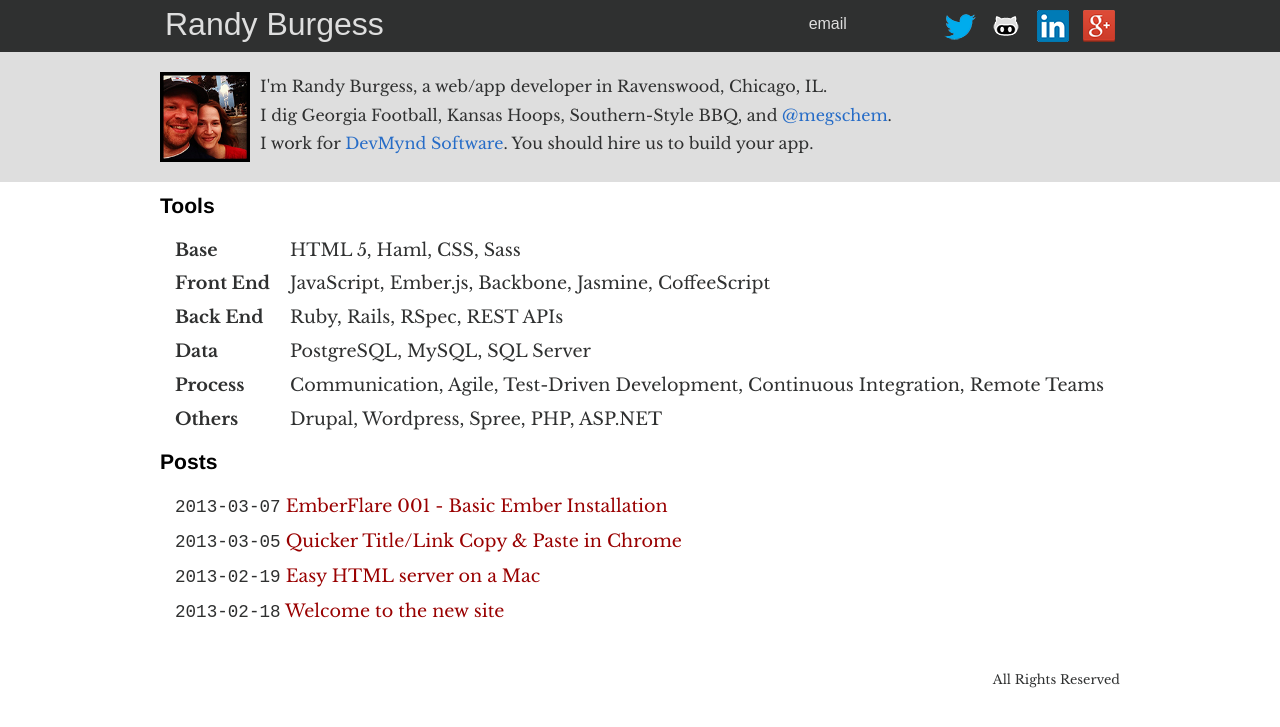
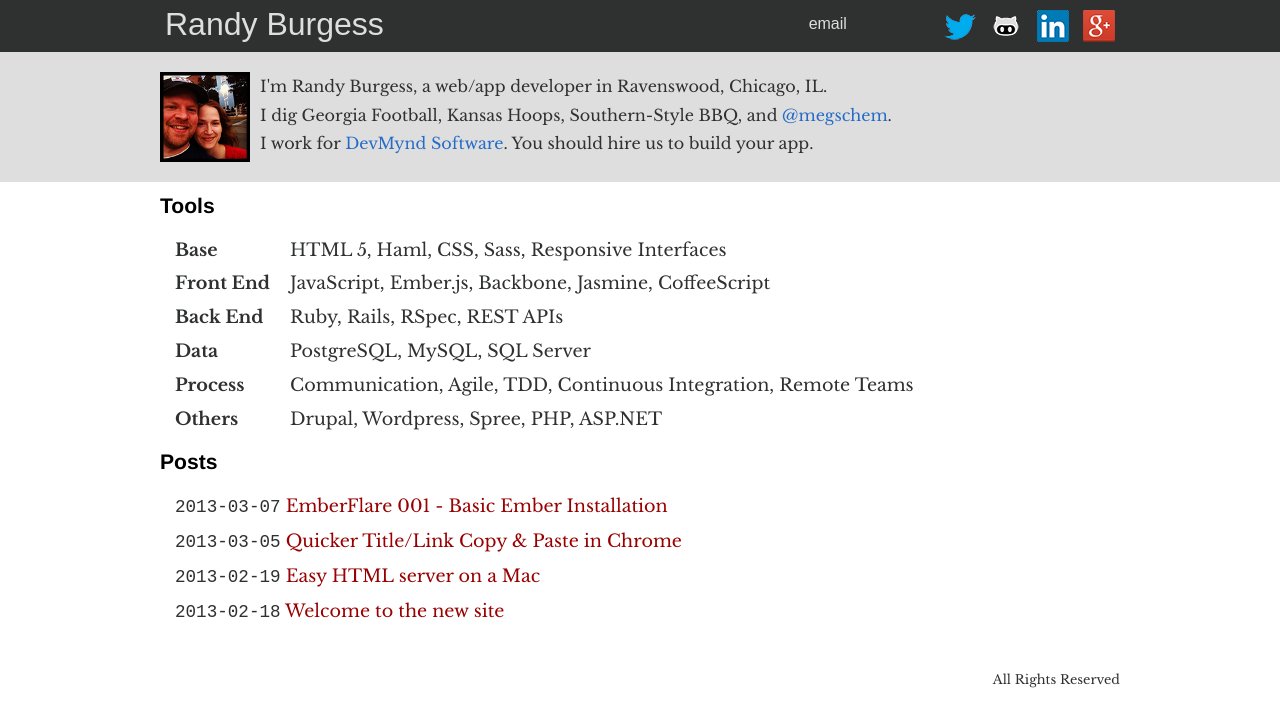
Before and after one commit to wrburgess/wrburgess.github.com, a Jekyll site: the page built from index.html, in a window 1280 px wide. Shown: the top 727 px of the page. Built offline with Jekyll 4.4.1, drawn with Linux system fonts in a browser that asks for light colours; some web fonts are replaced; Markdown is read by kramdown in place of the engine named in the settings.

Commit message:
more home page updateS

```diff
--- a/index.html
+++ b/index.html
@@ -16,7 +16,7 @@ title: wrburgess
     <ul>
       <li>
         <strong>Base</strong>
-        HTML 5, Haml, CSS, Sass
+        HTML 5, Haml, CSS, Sass, Responsive Interfaces
       </li>
       <li>
         <strong>Front End</strong>
@@ -32,7 +32,7 @@ title: wrburgess
       </li>
       <li>
         <strong>Process</strong>
-        Communication, Agile, Test-Driven Development, Continuous Integration, Remote Teams
+        Communication, Agile, TDD, Continuous Integration, Remote Teams
       </li>
       <li><strong>Others</strong>
         Drupal, Wordpress, Spree, PHP, ASP.NET
```
